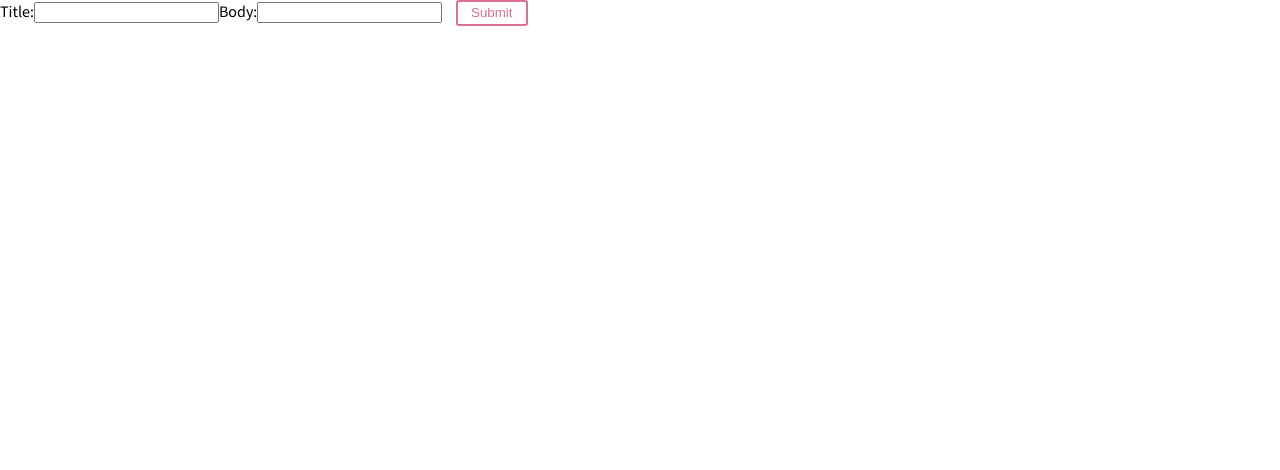
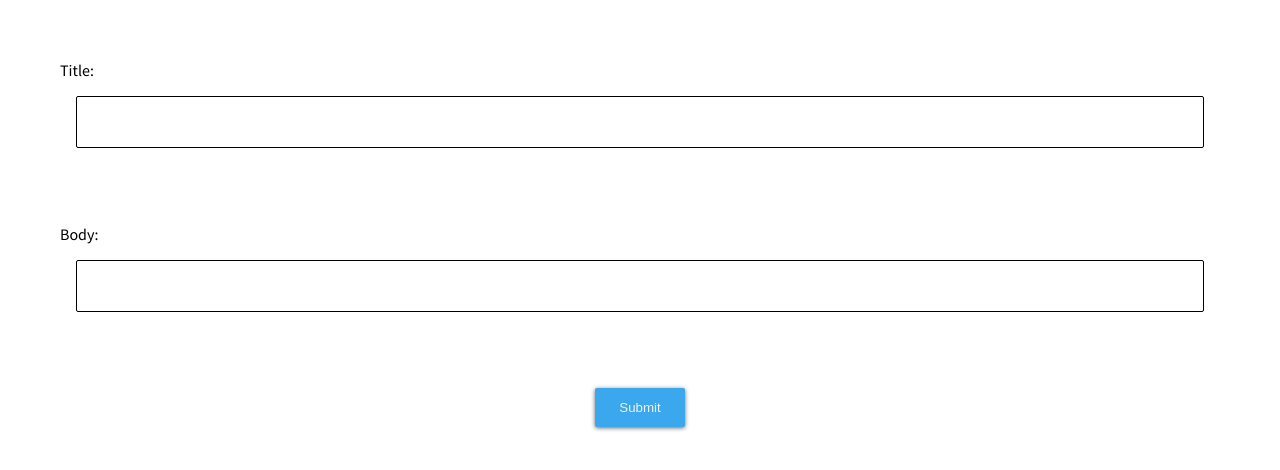
Before and after one commit to DennisMaas/my-first-react-blogging-app, a React (Create React App) app: page / in a window 1280 px wide. Shown: the top 470 px of the page. Built offline with nearby package versions, Linux system fonts and the light colour scheme.

Commit message:
add material design with hover and active effect to button add input form attrs

```diff
--- a/src/components/AddBlogEntryForm.js
+++ b/src/components/AddBlogEntryForm.js
@@ -1,5 +1,8 @@
 import React, {useState} from "react";
 import {StyledButton} from "./StyledButton";
+import {StyledForm} from "./StyledForm";
+import {StyledLabel} from "./StyledLabel";
+import {StyledInput} from "./StyledInput";
 
 export default function AddBlogEntryForm({onAddBlogEntry}){
     const  [blogTitle, setBlogTitle] = useState("");
@@ -14,25 +17,31 @@
     }
 
 
-    return <form>
-        <label>Title:
-            <input value={blogTitle}
+    return <StyledForm>
+        <StyledLabel>Title:
+            <StyledInput value={blogTitle}
                    onChange={event => setBlogTitle(event.target.value)}/>
-        </label>
+        </StyledLabel>
 
-        <label>Body:
-            <input value={blogBody}
-                   onChange={event => setBlogBody(event.target.value)}/>
-        </label>
+        <StyledLabel>Body:
+            <StyledInput value={blogBody}
+                         onChange={event => setBlogBody(event.target.value)}/>
+        </StyledLabel>
 
         <StyledButton
             disabled={
-                blogTitle.length === 0 && blogBody.length === 0
+                blogTitle.length === 0 || blogBody.length === 0
             }
-            type={"button"} onClick={
-                sendData}
+            type={"button"}
+            onClick={
+                ()=> {
+                    sendData();
+                    setBlogTitle("");
+                    setBlogBody("");
+                    }
+            }
         >Submit</StyledButton>
-    </form>
+    </StyledForm>
 
 
 }
--- a/src/components/StyledButton.js
+++ b/src/components/StyledButton.js
@@ -1,10 +1,54 @@
 import styled from 'styled-components/macro';
+import {css} from "styled-components";
 
 export const StyledButton = styled.button`
-    background: transparent;
-    border-radius: 3px;
-    border: 2px solid #db7093;
-    color: palevioletred;
-    margin: 0 1em;
-    padding: 0.25em 1em;
-`
+    font-weight: normal;
+    position: relative;
+
+    display: block;
+    margin: 30px auto;
+    padding: 12px 24px;
+
+    overflow: hidden;
+
+    border-width: 0;
+    outline: none;
+    border-radius: 2px;
+    box-shadow: 0 1px 4px rgba(0,0,0, 0.6);
+
+    background-color: #3BA7ED;
+    color: #ECF0F1;
+
+    transition: background-color 0.3s;
+
+    :hover, :focus {
+    background-color: #2A81B9;
+    }
+
+    :before {
+    content: "";
+
+    position: absolute;
+    top: 50%;
+    left: 50%;
+
+    display: block;
+    width: 0;
+    padding-top: 0;
+
+    border-radius: 100%;
+
+    background-color: rgba(236, 240, 241, .3);
+
+    -webkit-transform: translate(-50%, -50%);
+    -moz-transform: translate(-50%, -50%);
+    -ms-transform: translate(-50%, -50%);
+    -o-transform: translate(-50%, -50%);
+    transform: translate(-50%, -50%);
+}
+    :active:before {
+    width: 120%;
+    padding-top: 120%;
+    transition: width 0.2s ease-out, padding-top 0.2s ease-out;
+    }
+    `
--- /dev/null
+++ b/src/components/StyledForm.js
@@ -0,0 +1,7 @@
+import styled from 'styled-components/macro';
+
+export const StyledForm = styled.form`
+    display: flex;
+    flex-direction: column;
+    margin: 30px;
+     `
--- /dev/null
+++ b/src/components/StyledInput.js
@@ -0,0 +1,15 @@
+import styled from 'styled-components/macro';
+
+export const StyledInput = styled.input.attrs(props => ({
+     type: "text",
+     size: props.size || "1em",
+
+}))`
+    font-size: 1em;
+    border: 1px solid;
+    border-radius: 2px;
+
+    margin: ${props => props.size};
+    padding: ${props => props.size};
+
+     `;
--- /dev/null
+++ b/src/components/StyledLabel.js
@@ -0,0 +1,7 @@
+import styled from 'styled-components/macro';
+
+export const StyledLabel = styled.label`
+    display: flex;
+    flex-direction: column;
+    margin: 30px;
+     `
```
